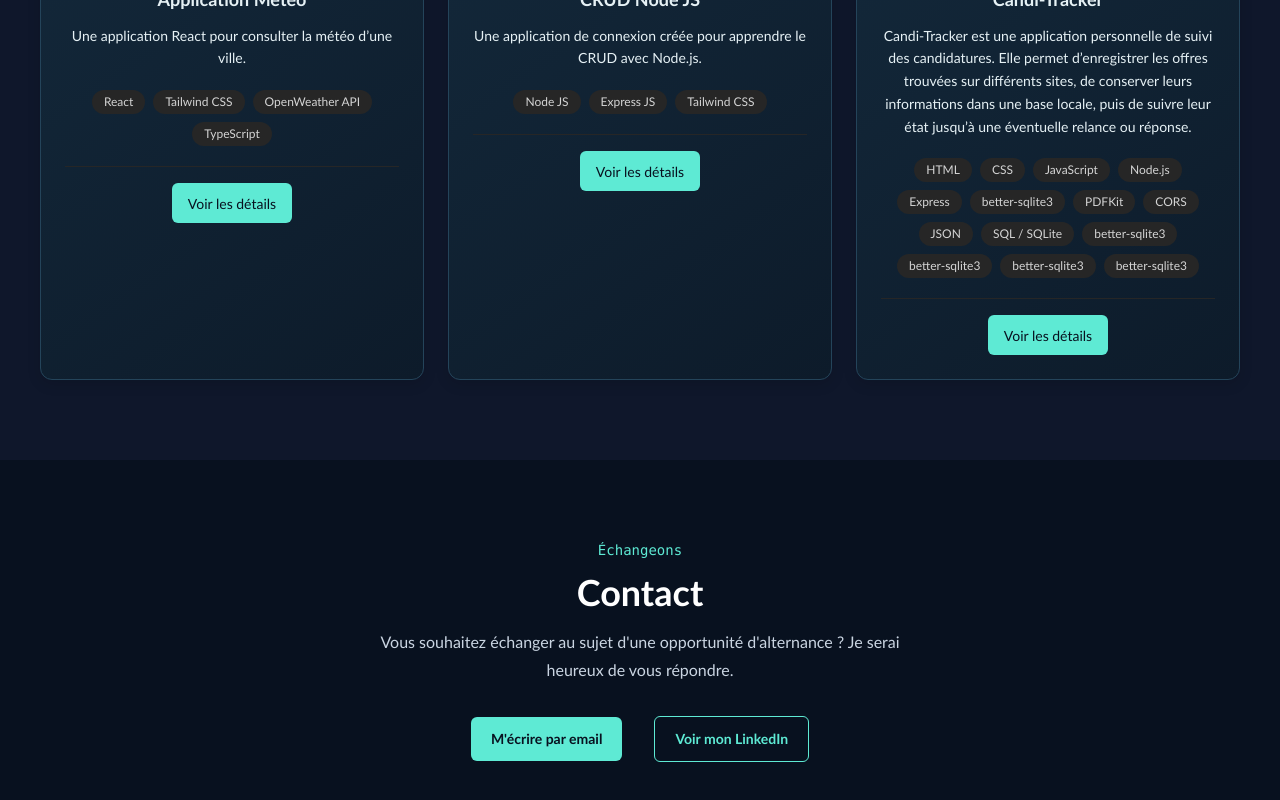
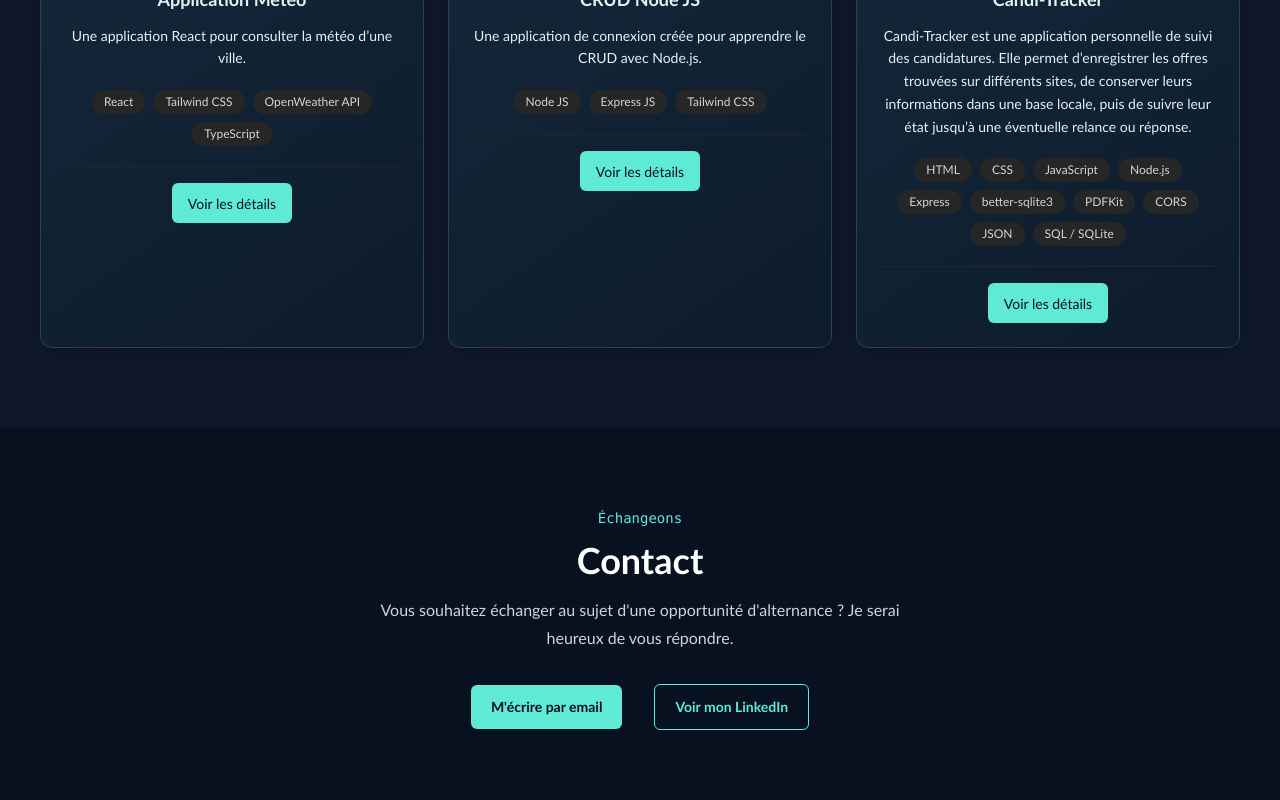
Before and after one commit to Leckyy/PortfolioR, a React (Vite) app: page / in a window 1280 px wide. Shown: the part 2462-3262 px from the top of the page. Built offline with nearby package versions, Linux system fonts and the light colour scheme.

Commit message:
surplus de badge dans le dernier projet

```diff
--- a/src/components/Projets.tsx
+++ b/src/components/Projets.tsx
@@ -184,7 +184,7 @@ Le projet fonctionne principalement en local sur l’ordinateur. Le serveur doit
 
 
 "
-          tags={["HTML", "CSS", "JavaScript", "Node.js" , "Express" , "better-sqlite3","PDFKit","CORS","JSON","SQL / SQLite","better-sqlite3","better-sqlite3","better-sqlite3","better-sqlite3"]}
+          tags={["HTML", "CSS", "JavaScript", "Node.js" , "Express" , "better-sqlite3","PDFKit","CORS","JSON","SQL / SQLite"]}
           onDetails={setProjetSelectionne}
         />
 
```
